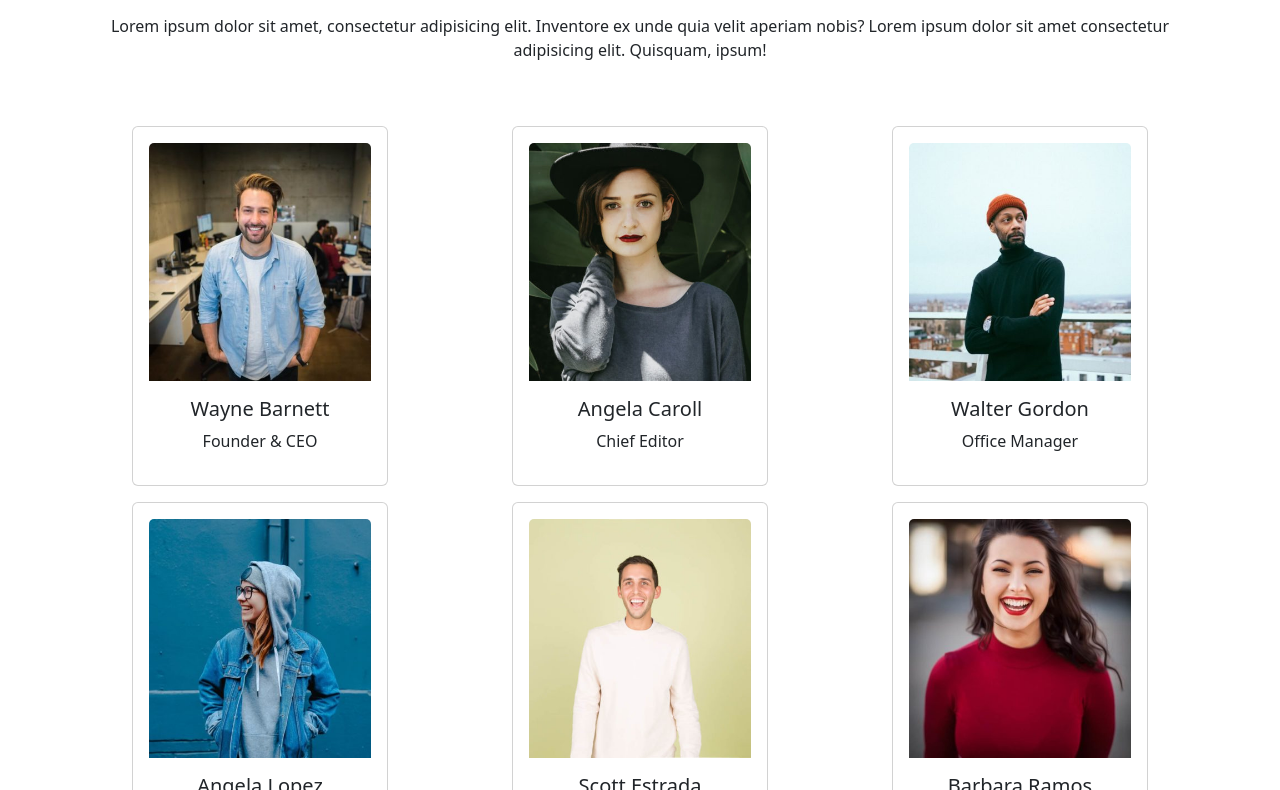
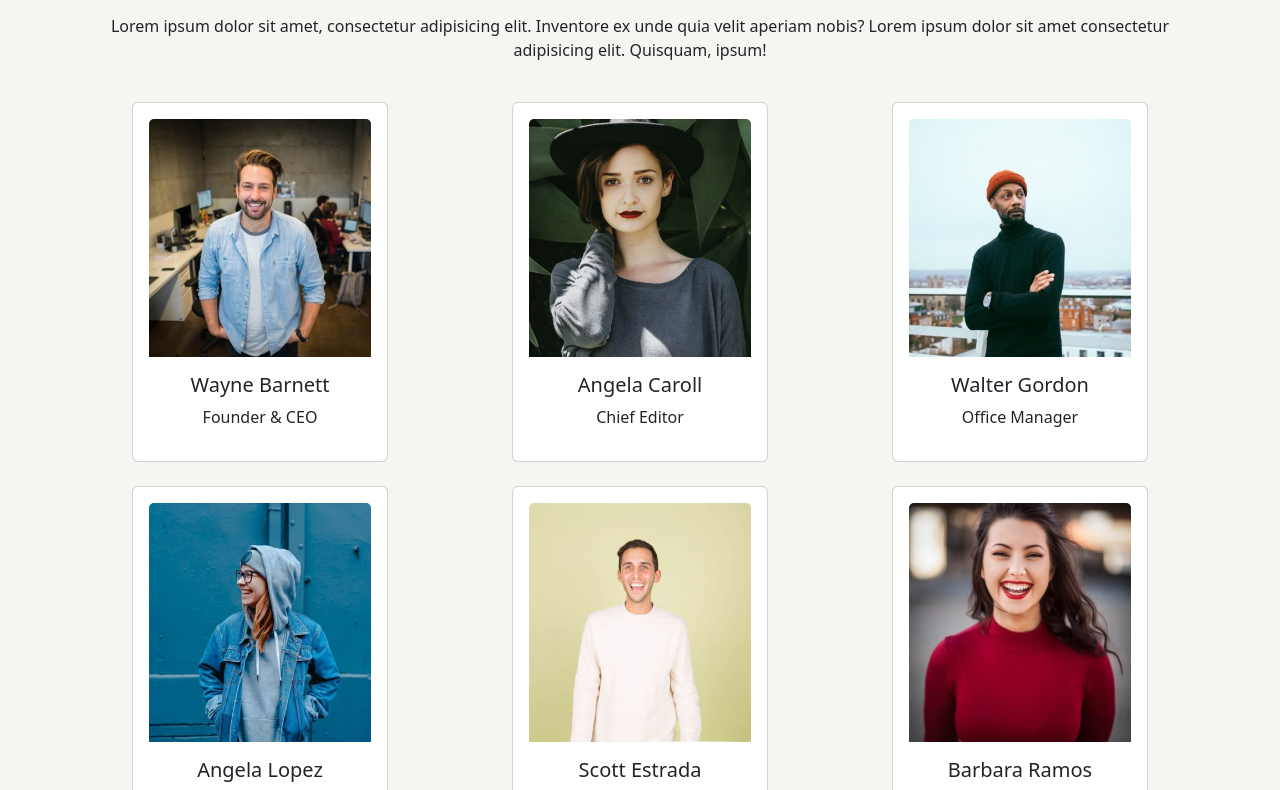
Before and after one commit to AlessandroPagliuca/js-our-team, a plain HTML site: page index.html in a window 1280 px wide. Shown: the part 80-870 px from the top of the page. Drawn offline with nearby package versions, Linux system fonts and the light colour scheme.

Commit message:
Upgraded costum project

```diff
--- a/css/style.css
+++ b/css/style.css
@@ -0,0 +1,6 @@
+:root{
+    --c92-bg-color: #f5f5f1;
+}
+body{
+    background-color: var(--c92-bg-color);
+}
--- a/index.html
+++ b/index.html
@@ -10,7 +10,7 @@
 </head>
 <body>
     <div class="container">
-        <div class="pb-5">
+        <div class="pb-4">
             <h2 class="text-uppercase text-center py-4">Our team</h2>
             <p class="text-center">
                 Lorem ipsum dolor sit amet, consectetur adipisicing elit.
--- a/js/script.js
+++ b/js/script.js
@@ -72,7 +72,7 @@ for(let key = 0; key < team.length; key++){
     const mateId = team[key];
     const tpl = `
     <div class="col-12 col-sm-6 col-md-4 d-flex justify-content-center">
-        <div class="card p-3 mb-3" style="width: 16rem;">
+        <div class="card p-3 mb-4" style="width: 16rem;">
             <img src="./img/${mateId.image}" class="card-img-top" alt="${mateId.firstName} ${mateId.lastName} ${mateId.role}">
             <div class="card-body text-center">
                 <h5 class="card-title"> ${mateId.firstName} ${mateId.lastName} </h5>
```
